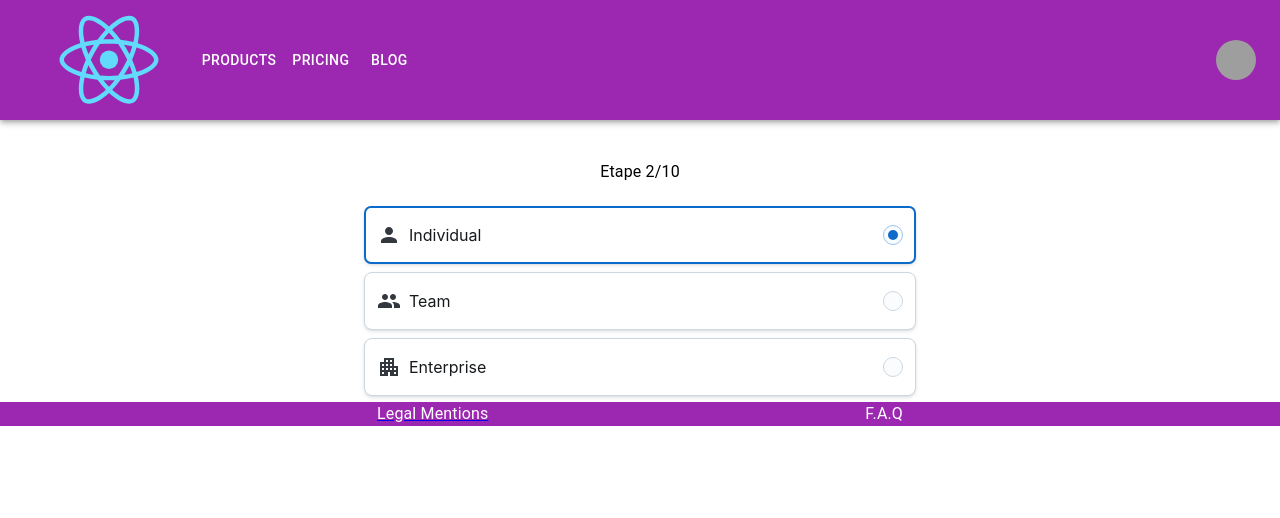
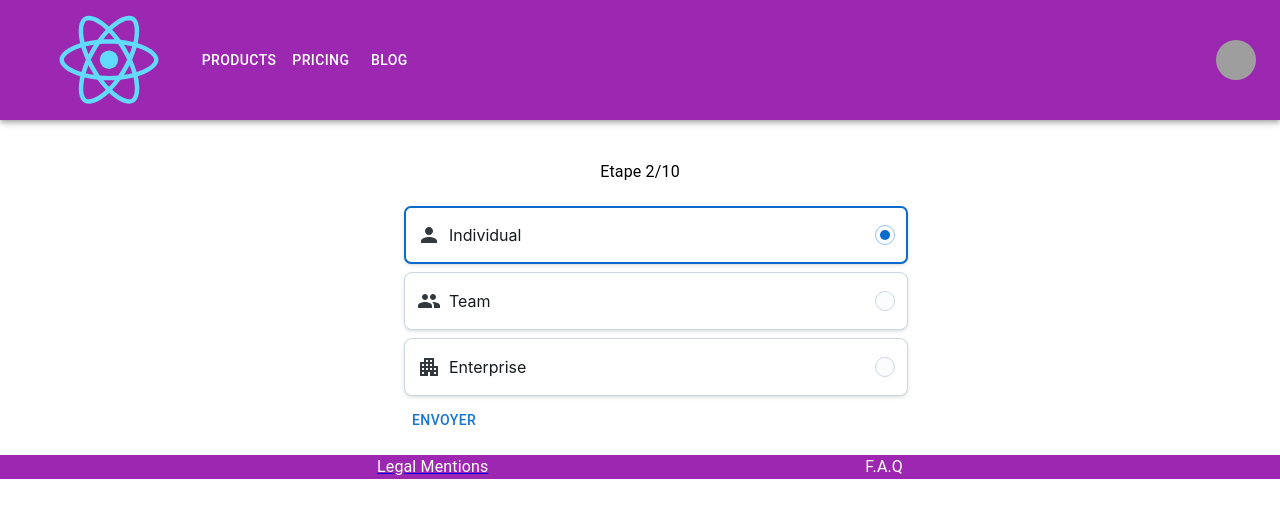
Before and after one commit to MarthL/survey, a React (Create React App) app: page / in a window 1280 px wide. Both pictures are taken after typing "Sample", "Sample", "Sample" into the empty fields and a click on the button "ENVOYER". Shown: the top 518 px of the page. Built offline with nearby package versions, Linux system fonts and the light colour scheme; grey boxes are pictures that could not be loaded.

Commit message:
onClick is working, need now to set the new value

```diff
--- a/src/components/Stepper/Step1.tsx
+++ b/src/components/Stepper/Step1.tsx
@@ -34,7 +34,7 @@ return (
       validate={validate}
       onSubmit={(values) => {
         setTimeout(() => {
-          alert(JSON.stringify(values, null, 2));
+          // alert(JSON.stringify(values, null, 2));
           setSubmit(true);
           setCount(2);
           console.log(count);
--- a/src/components/Stepper/Step2.tsx
+++ b/src/components/Stepper/Step2.tsx
@@ -18,7 +18,17 @@ import Apartment from '@mui/icons-material/Apartment';
 export function  Step2(props: any): JSX.Element {
 
   const { count, setCount } = props;
+  const [item, setItem] = useState('Individual');
+
   return (<>
+  <Formik initialValues={{item: 'Individual'}}
+    onSubmit={ (values) => {
+        alert('test')
+        alert(JSON.stringify(values, null, 2));
+      }
+    }>
+  <Container sx={{ margin: "1rem" }}>
+    <Form>
     <RadioGroup aria-label="Your plan" name="people" defaultValue="Individual">
       <List
         sx={{
@@ -42,6 +52,8 @@ export function  Step2(props: any): JSX.Element {
               overlay
               value={item}
               label={item}
+              name='item'
+              onChange={() => setItem(item)}
               sx={{ flexGrow: 1, flexDirection: 'row-reverse' }}
               slotProps={{
                 action: ({ checked }) => ({
@@ -59,5 +71,9 @@ export function  Step2(props: any): JSX.Element {
         ))}
       </List>
     </RadioGroup>
+    <Button type="submit" onSubmit={() => setCount(3)}> Envoyer </Button>
+    </Form>
+    </Container>
+    </Formik>
   </>);
 }
```
